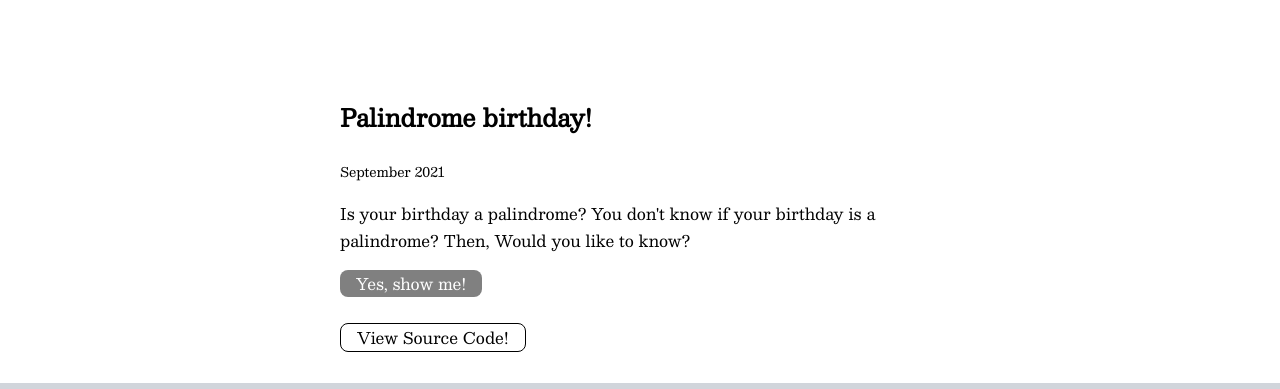
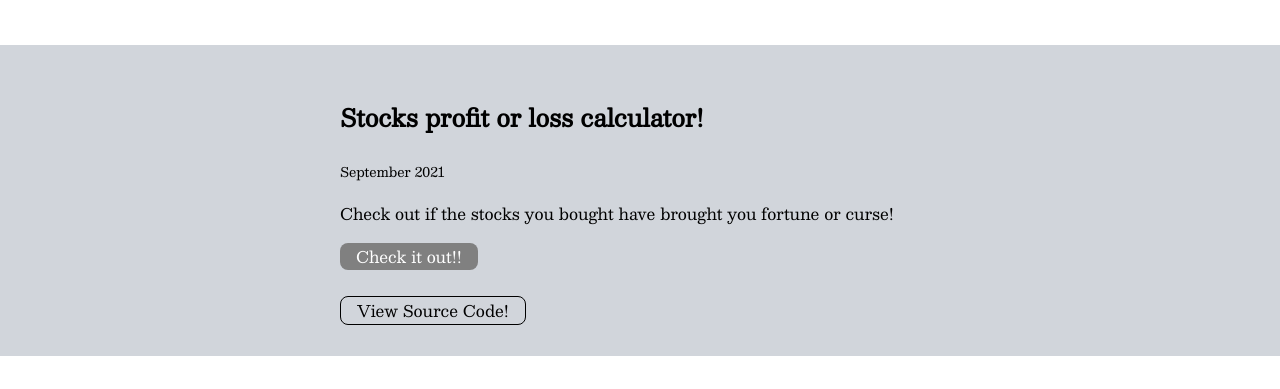
Before and after one commit to Sameony/Portfolio, a plain HTML site: page Templates/Projects.html in a window 1280 px wide. Shown: the part 563-952 px from the top of the page. Drawn offline with nearby package versions, Linux system fonts and the light colour scheme.

Commit message:
feat: stocks calculator Mark14 proj

```diff
--- a/Templates/Projects.html
+++ b/Templates/Projects.html
@@ -31,6 +31,35 @@
         <img class="hero-img" src="/Images/Projects.svg" />
         <h1 class="hero-heading">A list of <span class="heading-inverted">My Projects</span></h1>
     </header>
+
+
+
+
+    <!-- Tenth Project -->
+
+    <section class=" ow ">
+
+
+
+        <div class='container container-center padding-md'>
+            <h1>Stocks profit or loss calculator!</h1>
+                <small>September 2021</small>
+
+                <p>Check out if the stocks you bought have brought you fortune or curse!
+                </p>
+
+                <a href="https://calculate-thy-stocks.netlify.app/"
+                class="link link-primary">Check it out!!
+                </a>
+                <br>
+                <br>
+                <a href="https://github.com/Sameony/Stocks_calci"
+                class="link link-secondary">View Source Code!
+                </a>
+
+        </div>
+    </section>
+
 
 
 
```
